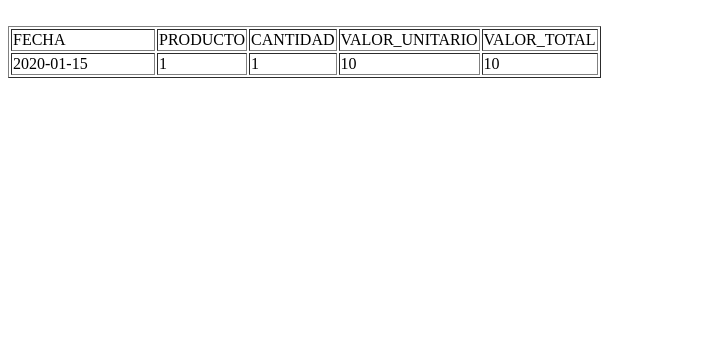
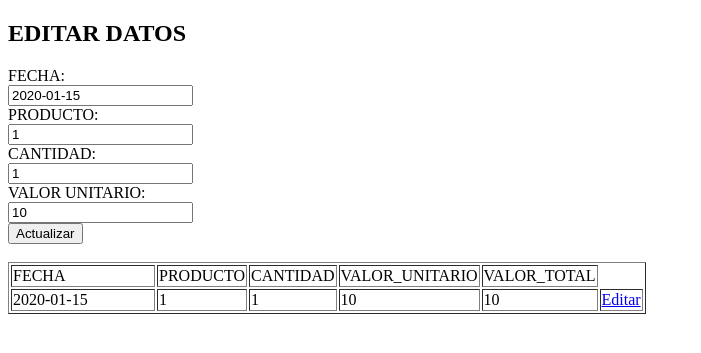
Before and after one commit to Juan31452/php, a PHP site: page /ventas.php?Idventa=1 in a window 1280 px wide. Shown: the top 353 px of the page, without its empty margins (0-701 px from the left). Run offline with PHP 8.4, Linux system fonts and the light colour scheme; tables that the repository leaves empty hold one stand-in row (values such as "Sample post").

Commit message:
se arregla editar.php

```diff
--- a/ventas.php
+++ b/ventas.php
@@ -7,6 +7,21 @@ $gsent->execute();
 
 $resultado = $gsent->fetchAll();
 //var_dump($resultado);
+
+//EDITAR DATOS
+if (isset($_GET['Idventa']))
+{
+    $Idventa = $_GET['Idventa'];
+    $sql_unico = 'SELECT * FROM Ventas WHERE Idventa=?';
+    $gsent_unico= $pdo->prepare($sql_unico);
+    $gsent_unico->execute(array(
+    $Idventa
+    ));
+    $resultado_unico = $gsent_unico->fetch();
+      //var_dump($resultado_unico);
+
+}
+
 ?>
 
 <!DOCTYPE html>
@@ -33,7 +48,32 @@ $resultado = $gsent->fetchAll();
                     <button>Agregar</button>
                 </form>
             <?php endif ?>
-        </div>
+
+            <?php if ($_GET): ?>
+            <h2>EDITAR DATOS</h2>
+            <form method="GET" action="editarventas.php" >
+                FECHA:</br>
+                <input type="text" class="formulario" name="Fecha"
+                value="<?php echo $resultado_unico['Fecha'] ?>"></br>
+
+                PRODUCTO:</br>
+                <input type="text" class="formulario" name="Producto"
+                value="<?php echo $resultado_unico['Producto'] ?>"></br>
+
+                CANTIDAD:</br>
+                <input type="text" class="formulario" name="Cantidad"
+                value="<?php echo $resultado_unico['Cantidad'] ?>"></br>
+
+                VALOR UNITARIO:</br>
+                <input type="text" class="formulario" name="Valor_Unitario"
+                value="<?php echo $resultado_unico['Valor_Unitario'] ?>"></br>
+
+                <input type="hidden" name="Idventa"
+                value="<?php echo $resultado_unico['Idventa'] ?>">
+                <button>Actualizar</button>
+            </form>
+            <?php endif ?>
+                </div>
         </br>
         <div class="contenedor1" >
          <div class="fila">
@@ -56,6 +96,7 @@ $resultado = $gsent->fetchAll();
                                      <td><?php echo $rs['Cantidad']?></td>
                                      <td><?php echo $rs['Valor_Unitario']?></td>
                                      <td><?php echo $rs['Valor_Total']?></td>
+                                     <td><a href="ventas.php?Idventa=<?php echo $rs['Idventa']?>"> Editar </a></td>
 
                                  </tr>
                                 <?php endforeach?>
```
Also changed, not shown: editarventas.php (+6 -6 lines).
